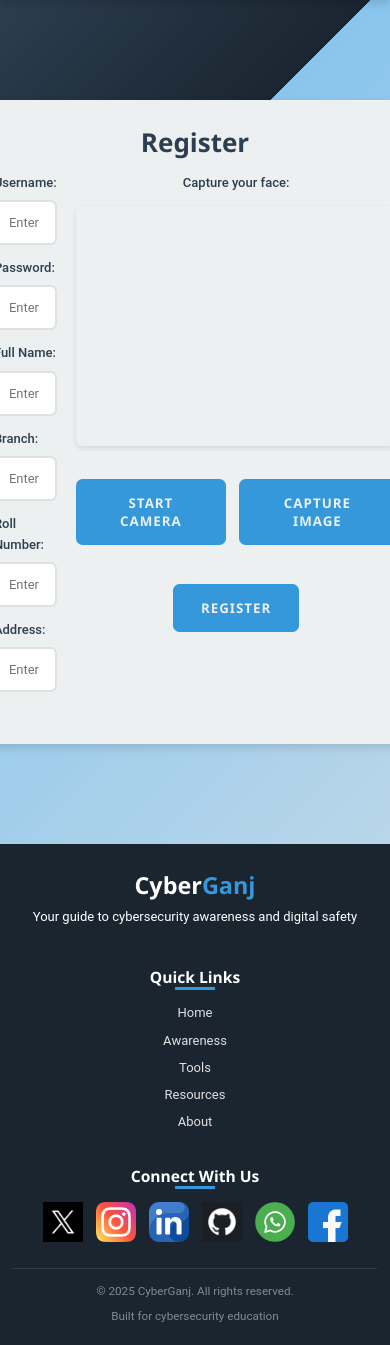
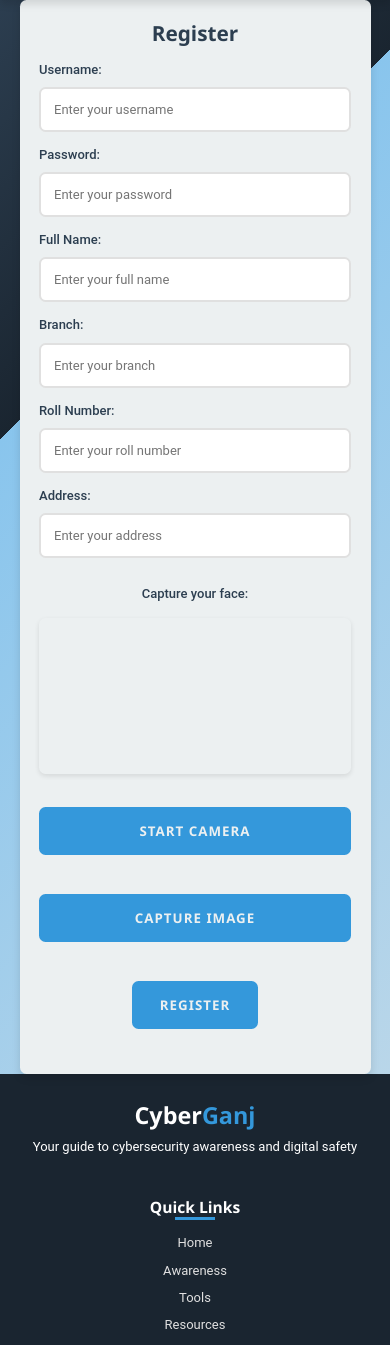
Before and after one commit to ankit-prabhavak/cyberganj-webapp, a Flask app: page /register in a window 390 px wide; the page is wider, and only the part inside the window is pictured. Shown: the part 74-1419 px from the top of that part. Run offline with Flask 3, Linux system fonts and the light colour scheme.

Commit message:
Update register.html

```diff
--- a/templates/register.html
+++ b/templates/register.html
@@ -234,6 +234,41 @@
     border-radius: var(--border-radius-md);
     box-shadow: var(--shadow-sm);
 }
+    @media (max-width: 768px) {
+    .register-container .inner-container {
+        width: 90%; /* Allow smaller containers on mobile */
+        padding: var(--space-lg); /* Reduce padding */
+    }
+
+    .register-container .form-content {
+        flex-direction: column; /* Stack form left & right vertically */
+        gap: var(--space-md);
+    }
+
+    .register-container .video-container {
+        width: 100%; /* Ensure video section spans full width */
+    }
+
+    .register-container video,
+    .register-container canvas {
+        width: 100%;
+        height: auto;
+    }
+
+    .register-container .button-group {
+        flex-direction: column; /* Stack buttons vertically */
+        width: 100%;
+    }
+
+    .register-container .button-group .button {
+        width: 100%; /* Make buttons full width on mobile */
+    }
+
+    .register-container h1 {
+        font-size: 1.6rem; /* Slightly smaller heading */
+    }
+}
+
 </style>
 {% endblock %}
 
```
